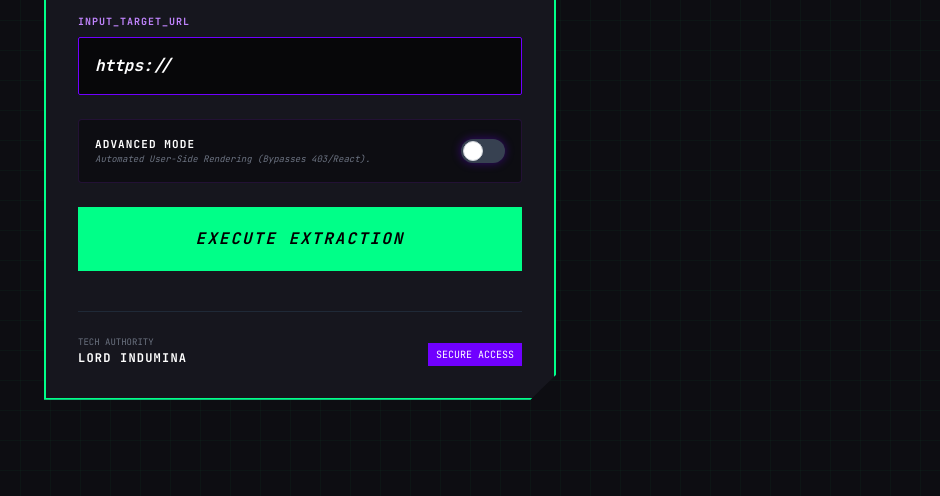
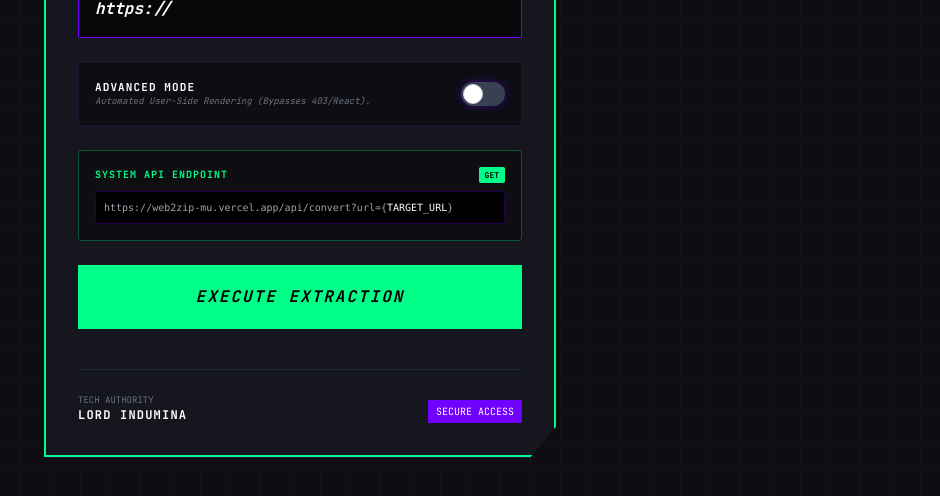
Before and after one commit to shashendraindumina44-gif/web2zip, a website: page public/index.html in a window 1280 px wide. Shown: the part 250-746 px from the top of the page, without its empty margins (340-1280 px from the left). Drawn offline with nearby package versions, Linux system fonts and the light colour scheme.

Commit message:
Add System API Endpoint section to index.html
Added a section displaying the System API Endpoint with a GET method and a code block for the API URL.

```diff
--- a/public/index.html
+++ b/public/index.html
@@ -102,6 +102,15 @@
                 </label>
             </div>
 
+            <div class="p-4 bg-black/40 border border-[#00ff88]/30 rounded">
+                <div class="flex justify-between items-center mb-2">
+                    <p class="text-[10px] font-bold text-[#00ff88] uppercase tracking-widest">System API Endpoint</p>
+                    <span class="text-[8px] bg-[#00ff88] text-black px-1.5 py-0.5 rounded-sm font-bold">GET</span>
+                </div>
+                <code class="block text-[10px] text-gray-400 break-all p-2 bg-black border border-[#7000ff]/30 rounded select-all selection:bg-[#7000ff] selection:text-white">
+                    https://web2zip-mu.vercel.app/api/convert?url={<span class="text-white">TARGET_URL</span>}
+                </code>
+            </div>
             <button onclick="runScraper()" id="runBtn" class="btn-execute w-full p-5 italic">
                 Execute Extraction
             </button>
```
